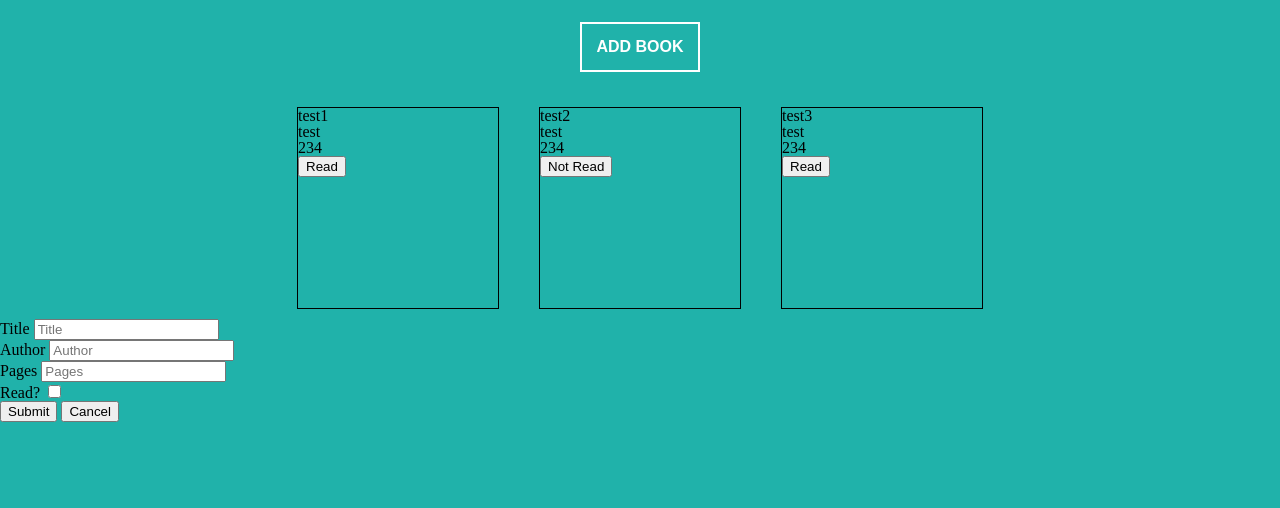
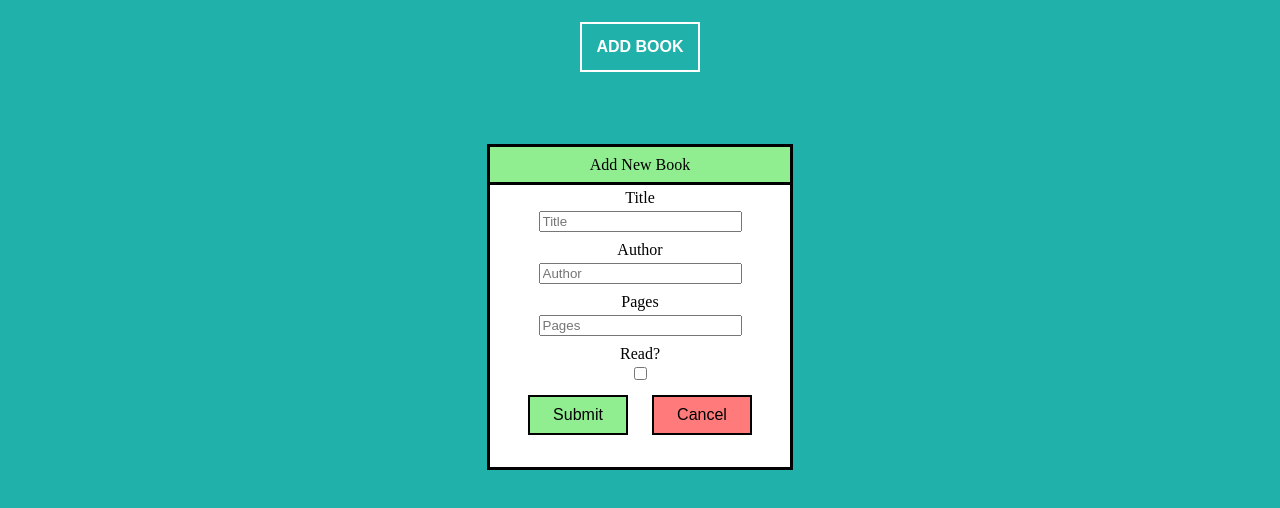
Before and after one commit to GhoulieDev/library, a plain HTML site: page index.html in a window 1280 px wide. Both pictures are taken after a click on the button "ADD BOOK". Shown: the part 96-604 px from the top of the page. Drawn offline with Linux system fonts and the light colour scheme.

Commit message:
Add function to delete a book from both the myLibrary array and DOM

```diff
--- a/index.html
+++ b/index.html
@@ -6,7 +6,7 @@
         <link href='style.css' rel='stylesheet'>
     </head>
     <body>
-        <h1>Library</h1>
+        <h1 id='page-title'>Library</h1>
 
         <button id='add-book'>ADD BOOK</button>
 
@@ -17,23 +17,26 @@
         </div>
 
         <form id='form'>
-            <div>
+            <div id='form-h1'>
+                <h1>Add New Book</h1>
+            </div>
+            <div class='form-input'>
                 <label for='title'>Title</label>
                 <input type='text' name='title' id='title' placeholder='Title' required>
             </div>
-            <div>
+            <div class='form-input'>
                 <label for='author'>Author</label>
                 <input type='text' name='author' id='author' placeholder='Author' required>
             </div>
-            <div>
+            <div class='form-input'>
                 <label for='pages'>Pages</label>
                 <input type='number' name='pages' id='pages' placeholder='Pages' required>
             </div>
-            <div>
+            <div class='form-input'>
                 <label for='read'>Read?</label>
                 <input type='checkbox' name='read' id='read'>
             </div>
-            <div>
+            <div id='form-buttons'>
                 <button type='submit' id='submit'>Submit</button>
                 <button type='reset' id='cancel'>Cancel</button>
             </div>
--- a/script.js
+++ b/script.js
@@ -7,9 +7,7 @@ showForm.addEventListener('click', () => {
     form.style.display = 'block';
 });
 
-cancelForm.addEventListener('click', () => {
-    form.style.display = 'none';
-});
+cancelForm.addEventListener('click', closeForm);
 
 form.addEventListener('submit', event => {
     event.preventDefault();
@@ -34,15 +32,20 @@ function addBookToLibrary(){
     let haveRead = document.getElementById('read').checked;
     const book = new Book(title, author, pages, haveRead);
     myLibrary.push(book);
-   displayBook(book);
+    let id = myLibrary.length-1;
+    displayBook(book, id);
 }
 
-function displayBook(book){
+function displayBook(book, id){
     const bookCard = document.createElement('div');
     bookCard.classList.add('book-card');
+    bookCard.dataset.id = id;
 
     const bookTitle = document.createElement('p');
     bookTitle.textContent = book.title;
+    if(bookTitle.textContent.length > 20){
+        bookTitle.style.fontSize = '16px';
+    }
 
     const bookAuthor = document.createElement('p');
     bookAuthor.textContent = book.author;
@@ -56,26 +59,32 @@ function displayBook(book){
     }else{
         bookRead.textContent = 'Not Read';
     }
+    const removeBookButton = document.createElement('button');
+    removeBookButton.textContent = 'Remove Book';
+    removeBookButton.addEventListener('click', removeBook);
 
     bookCard.appendChild(bookTitle);
     bookCard.appendChild(bookAuthor);
     bookCard.appendChild(bookPages);
     bookCard.appendChild(bookRead);
-    library.appendChild(bookCard)
+    bookCard.appendChild(removeBookButton);
+    library.appendChild(bookCard);
 }
 
 function displayLibrary(library){
-    for(let book of library){
-        displayBook(book);
+    for(let i = 0; i < library.length; i++){
+        displayBook(library[i], i);
     }
 }
 
+function closeForm(){
+    form.style.display = 'none';
+}
 
-const book = new Book('test1', 'test', '234', true);
-myLibrary.push(book);
-const book2 = new Book('test2', 'test', '234', false);
-myLibrary.push(book2);
-const book3 = new Book('test3', 'test', '234', true);
-myLibrary.push(book3);
-
+function removeBook(event){
+    myLibrary.splice(event.target.parentNode.dataset.id, 1);
+    while(library.firstChild){
+        library.removeChild(library.firstChild);
+    }
     displayLibrary(myLibrary);
+}
--- a/style.css
+++ b/style.css
@@ -2,7 +2,7 @@ body{
     background-color: lightseagreen;
 }
 
-h1{
+#page-title{
     font-size: 50px;
     text-align: center;
     color: white;
@@ -27,6 +27,7 @@ h1{
     transform: scale(1.1);
     color: black;
 }
+
 #add-book:active{
     transform: translateY(1px);
 }
@@ -40,12 +41,74 @@ h1{
 }
 
 .book-card{
-    width: 200px;
+    width: 230px;
     height: 200px;
-    border: 1px solid black;
+    background-color: white;
     margin: 10px 20px;
+    border-radius: 10px;
+    text-align: center;
+    box-shadow: 5px 5px 5px 5px darkcyan;
+    overflow-wrap: break-word;
+}
+
+.book-card p {
+    font-size: 18px;
+    padding: 10px;
 }
 
 #form{
     display: none;
+    border: 3px solid black;
+    width: 300px;
+    height: 320px;
+    position: absolute;
+    top: 30%;
+    left: 50%;
+    transform: translate(-50%);
+    z-index: 9;
+    background-color: white;
 }
+
+#form-h1{
+    background-color: lightgreen;
+    height: 35px;
+    display: flex;
+    justify-content: center;
+    align-items: center;
+    border-bottom: 3px solid black;
+}
+
+input {
+    width: 65%;
+    margin: 5px;
+}
+
+.form-input{
+    display: flex;
+    flex-direction: column;
+    align-items: center;
+}
+
+label{
+    margin-top: 5px;
+}
+
+#form-buttons{
+    text-align: center;
+}
+
+#form-buttons button{
+    margin: 10px;
+    width: 100px;
+    height: 40px;
+    border: 2px solid black;
+    font-size: 16px;
+}
+
+#submit{
+    background-color: lightgreen;
+}
+
+#cancel{
+    background-color: rgb(255, 122, 122);
+}
```
Lines whose indentation alone changed are shown as unchanged.
